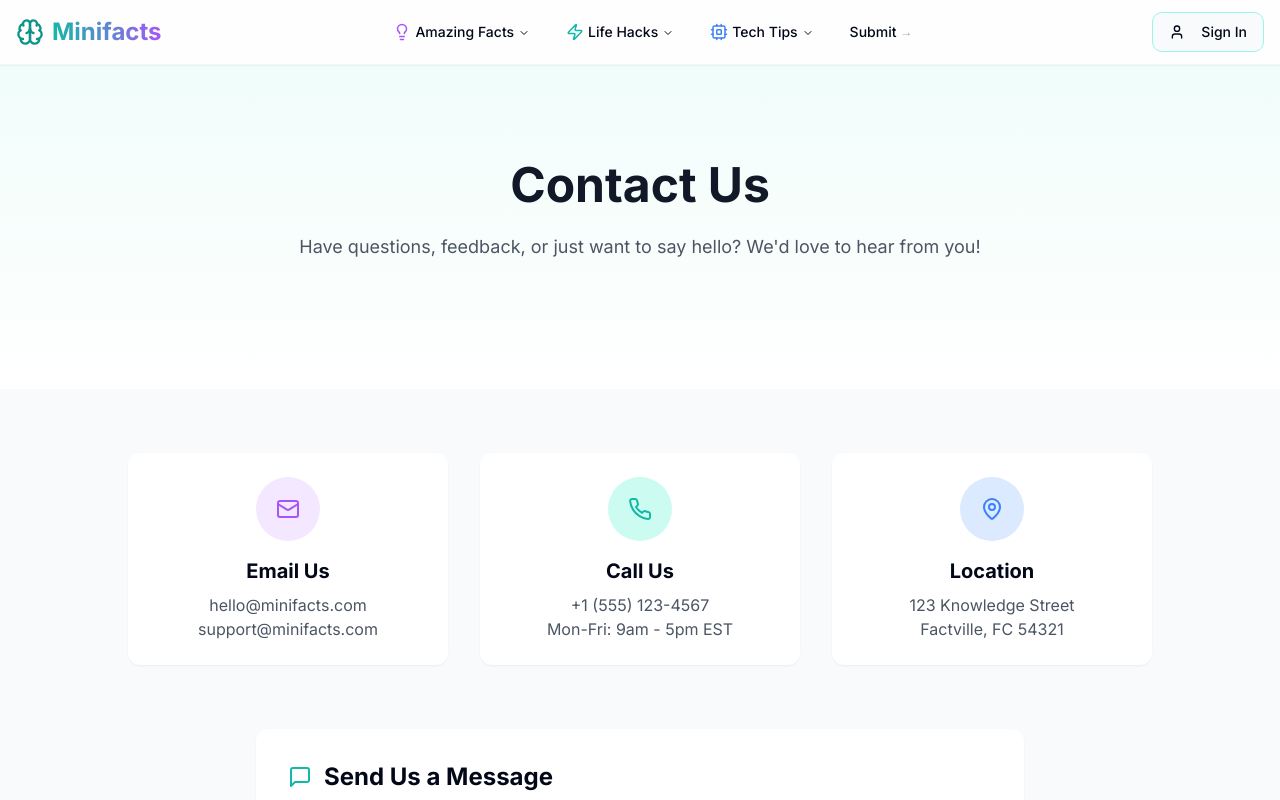
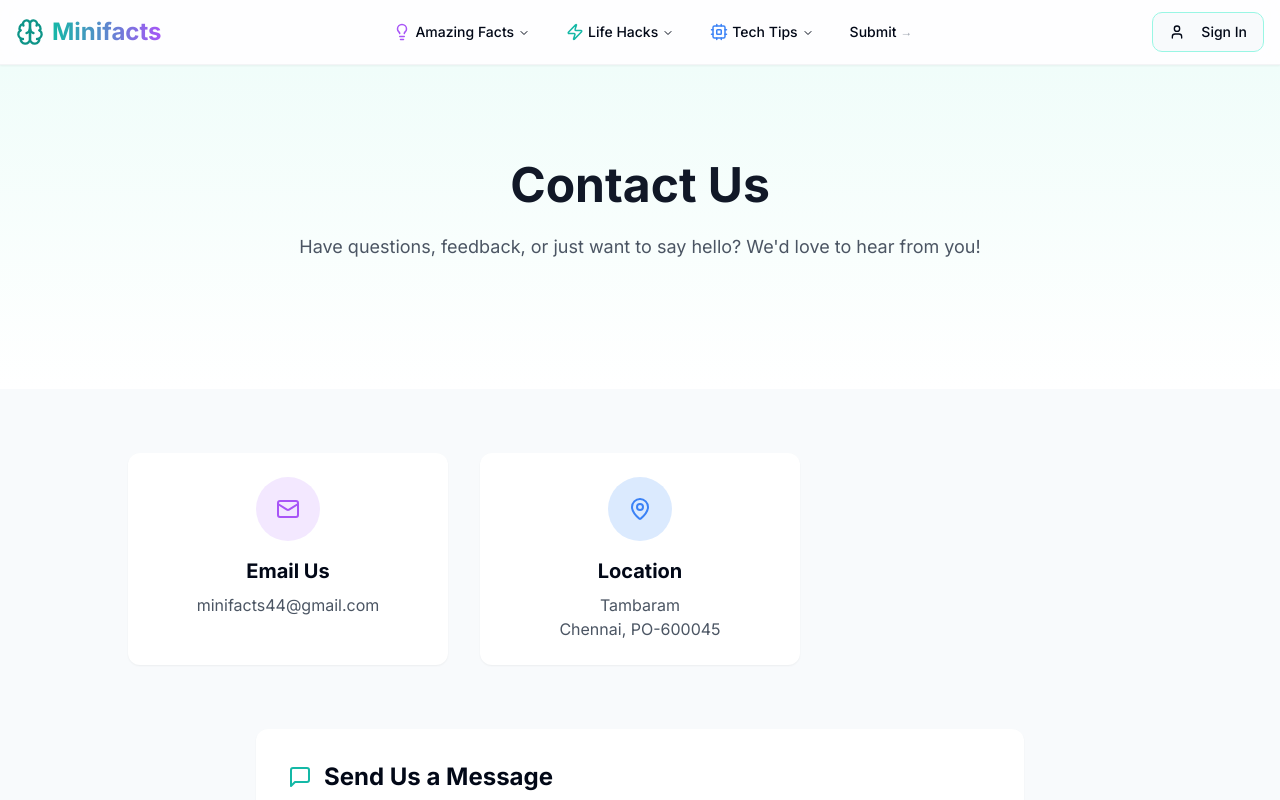
Before and after one commit to bejistojoseph/MiniFacts, a React (Vite) app: page /contact in a window 1280 px wide. Shown: the top 800 px of the page. Built offline with nearby package versions, Linux system fonts and the light colour scheme; a web font is replaced by a local one.

Commit message:
gmailchanged

```diff
--- a/src/pages/ContactUs.tsx
+++ b/src/pages/ContactUs.tsx
@@ -62,26 +62,26 @@ const ContactUs = () => {
                   <Mail className="text-purple-500" size={24} />
                 </div>
                 <h3 className="font-bold text-xl mb-2">Email Us</h3>
-                <p className="text-gray-600">hello@minifacts.com</p>
-                <p className="text-gray-600">support@minifacts.com</p>
+                <p className="text-gray-600">minifacts44@gmail.com</p>
+
               </div>
 
-              <div className="bg-white p-6 rounded-lg shadow-sm text-center">
+              {/* <div className="bg-white p-6 rounded-lg shadow-sm text-center">
                 <div className="w-16 h-16 bg-teal-100 rounded-full flex items-center justify-center mx-auto mb-4">
                   <Phone className="text-teal-500" size={24} />
                 </div>
                 <h3 className="font-bold text-xl mb-2">Call Us</h3>
                 <p className="text-gray-600">+1 (555) 123-4567</p>
                 <p className="text-gray-600">Mon-Fri: 9am - 5pm EST</p>
-              </div>
+              </div> */}
 
               <div className="bg-white p-6 rounded-lg shadow-sm text-center">
                 <div className="w-16 h-16 bg-blue-100 rounded-full flex items-center justify-center mx-auto mb-4">
                   <MapPin className="text-blue-500" size={24} />
                 </div>
                 <h3 className="font-bold text-xl mb-2">Location</h3>
-                <p className="text-gray-600">123 Knowledge Street</p>
-                <p className="text-gray-600">Factville, FC 54321</p>
+                <p className="text-gray-600">Tambaram</p>
+                <p className="text-gray-600">Chennai, PO-600045</p>
               </div>
             </div>
 
--- a/src/pages/TermsOfService.tsx
+++ b/src/pages/TermsOfService.tsx
@@ -119,7 +119,7 @@ const TermsOfService = () => {
                 If you have any questions about these Terms, please contact us:
               </p>
               <ul>
-                <li>By email: legal@minifacts.com</li>
+                <li>By email: minifacts44@gmail.com</li>
                 <li>By visiting the contact page on our website</li>
               </ul>
             </div>
```
